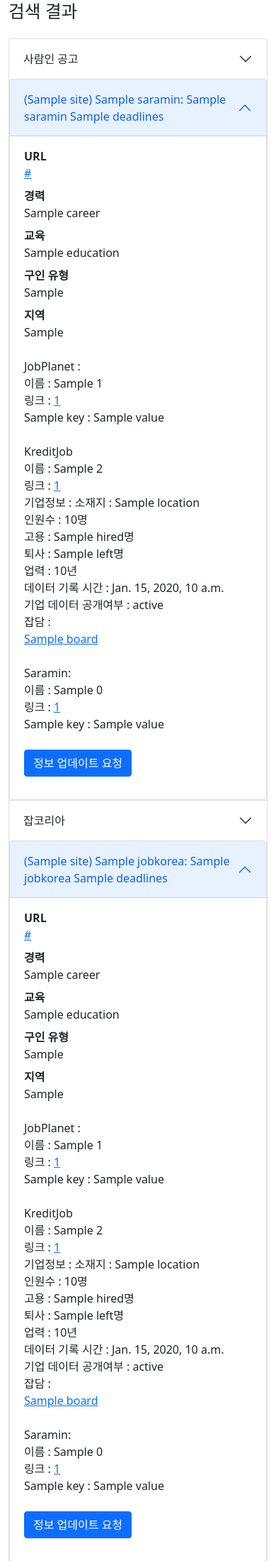
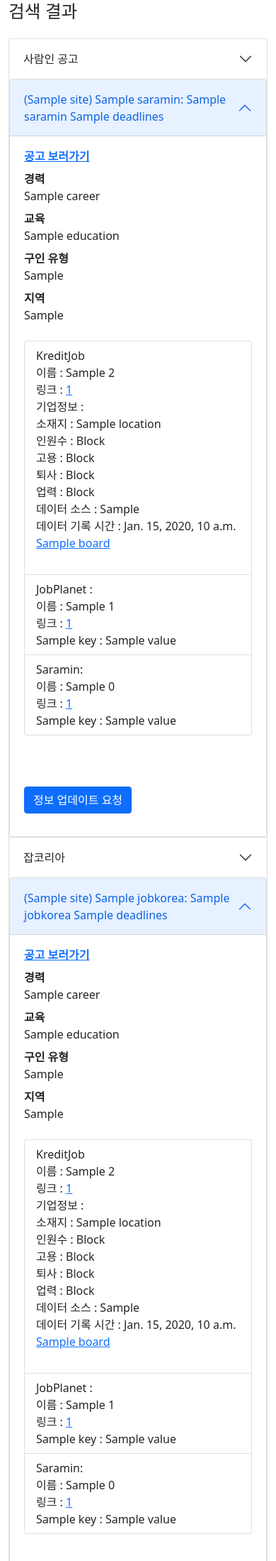
Before and after one commit to NGG-kang/Job-search-and-company-review, a Django app: template company_review/crawling/templates/index.html in a window 390 px wide, after a click that opens the changed part. Shown: the part 310-2509 px from the top of the page at 71% size. Run offline with Django 4.2, Linux system fonts and the light colour scheme; the template is opened without the code that fills it: most values are stand-ins (such as "Sample title", 1, 10 or a date in 2020); some libraries are stand-ins or nearby versions.

Commit message:
Feat: 템플릿 업데이트
1. 모바일 반응형
2. 기업정보 리스트
3. 크레딧잡 정보 추가

```diff
--- a/company_review/crawling/templates/base.html
+++ b/company_review/crawling/templates/base.html
@@ -10,7 +10,7 @@
 </head>
 
 <body>
-  <div class="container-sm ">
+  <div class="container-xxl ">
     {% include 'header.html' %}
     <div class="row mb-4">
       {% block tasks %}{% endblock tasks %}
--- a/company_review/crawling/templates/jobplanet.html
+++ b/company_review/crawling/templates/jobplanet.html
@@ -9,7 +9,7 @@ JobPlanet :
             <br>
             이름 : {{ obj.name }} <br/>
             링크 :
-            <a href="https://www.jobplanet.co.kr/companies/{{ obj.company_pk }}/">{{ obj.company_pk }}</a>
+            <a href="https://www.jobplanet.co.kr/companies/{{ obj.company_pk }}/" target="_blank">{{ obj.company_pk }}</a>
             <br/>
             {% for key, value in obj.data.items %}
                 {{ key }} : {{ value }}<br/>
@@ -19,7 +19,7 @@ JobPlanet :
         <br>
         이름 : {{ i.objs.1.name }} <br/>
         링크 :
-        <a href="https://www.jobplanet.co.kr/companies/{{ i.objs.1.company_pk }}/">{{ i.objs.1.company_pk }}</a>
+        <a href="https://www.jobplanet.co.kr/companies/{{ i.objs.1.company_pk }}/" target="_blank">{{ i.objs.1.company_pk }}</a>
         <br/>
         {% for key, value in i.objs.1.data.items %}
             {{ key }} : {{ value }}<br/>
--- a/company_review/crawling/templates/kreditjob/kreditjob.html
+++ b/company_review/crawling/templates/kreditjob/kreditjob.html
@@ -16,3 +16,4 @@ KreditJob
     : 매칭 없음
     <br/>
 {% endif %}
+<br>
--- a/company_review/crawling/templates/kreditjob/kreditjob_info.html
+++ b/company_review/crawling/templates/kreditjob/kreditjob_info.html
@@ -1,24 +1,36 @@
+{% load utils %}
 <br>
 이름 : {{ obj.name }} <br>
 링크 :
-<a href="https://www.kreditjob.com/company/{{ obj.company_pk }}/">{{ obj.company_pk }}</a>
+<a href="https://www.kreditjob.com/company/{{ obj.company_pk }}/" target="_blank">{{ obj.company_pk }}</a>
 <br>
-기업정보 :
+기업정보 : <br>
 소재지 : {{ obj.company_base_content.company_info.location }} <br>
-인원수 : {{ obj.company_base_content.company_summary.employee.total }}명 <br>
-고용 : {{ obj.company_base_content.company_summary.employee.hired }}명 <br>
-퇴사 : {{ obj.company_base_content.company_summary.employee.left }}명 <br>
-업력 : {{ obj.company_base_content.company_summary.info.age }}년 <br>
+{% if obj.company_base_content.company_status.employees %}
+    인원수 : Block <br>
+    고용 : Block <br>
+    퇴사 : Block <br>
+    업력 : Block <br>
+{% else %}
+    인원수 : {{ obj.company_base_content.company_employee.employees.NPS.total.employee }}명 / 동종 산업 평균 {{ obj.company_base_content.company_employee.employees.NPS.total.industryRate|percentage }}<br>
+    최근 1년 인원증가율 : {{ obj.company_base_content.company_employee.employees.NPS.hired.employee }}명 / {{ obj.company_base_content.company_employee.employees.NPS.hired.rate|percentage }}<br>
+    최근 1년 퇴사율: {{ obj.company_base_content.company_employee.employees.NPS.left.employee }}명 / {{ obj.company_base_content.company_employee.employees.NPS.left.rate|percentage }}<br>
+    업력 : {{ obj.company_base_content.company_summary.info.age }}년 <br>
+{% endif %}
+
+
+데이터 소스 : {{ obj.company_base_content.company_employee.defaultSource }} <br>
 데이터 기록 시간 : {{ obj.company_base_content.company_employee.employees.NPS.updatedAt }} <br>
-기업 데이터 공개여부 : {{ obj.company_base_content.company_status }} <br>
 
-잡담 : <br/>
-
-{% if obj.company_jobdam %}
-    {% for k in obj.company_jobdam.board %}
-        <a href="https://www.kreditjob.com/board/{{ k.JOBDOM_NO }}">{{ k.TITLE }}</a>
-        <br>
-    {% endfor %}
+{% if obj.company_base_content.company_status.board %}
+    {% if obj.company_jobdam.count >= 1 %}
+        {% for k in obj.company_jobdam.board %}
+            <a href="https://www.kreditjob.com/board/{{ k.JOBDOM_NO }}" target="_blank">{{ k.TITLE }}</a>
+            <br>
+        {% endfor %}
+    {% else %}
+        잡담: 0개
+    {% endif %}
 {% else %}
-    잡담 없음
+    잡담 : Block
 {% endif %}
--- a/company_review/crawling/templates/result_jobs.html
+++ b/company_review/crawling/templates/result_jobs.html
@@ -10,27 +10,31 @@
             {% comment %} 공고 정보 {% endcomment %}
             <div class="accordion-body">
                 <dl class="row">
-                    <dt class="col-sm-3">URL</dt>
-                    <dd><a href={{ i.url }}>{{ i.url }}</a></dd>
+                    <dt><a href={{ i.url }} target="_blank">공고 보러가기</a></dt>
+                    <dd></dd>
 
-                    <dt class="col-sm-3">경력</dt>
+                    <dt>경력</dt>
                     <dd class="col-sm-9">{{ i.career }}</dd>
 
-                    <dt class="col-sm-3">교육</dt>
+                    <dt>교육</dt>
                     <dd class="col-sm-9">{{ i.education }}</dd>
 
-                    <dt class="col-sm-3">구인 유형</dt>
+                    <dt>구인 유형</dt>
                     <dd class="col-sm-9">{{ i.employment_type }}</dd>
 
-                    <dt class="col-sm-3">지역</dt>
+                    <dt>지역</dt>
                     <dd class="col-sm-9">{{ i.work_place }}</dd>
                 </dl>
+                <ul class="list-group">
+                    <li class="list-group-item">{% include "kreditjob/kreditjob.html" %}</li>
+                    <li class="list-group-item">{% include "jobplanet.html" %}</li>
+                    <li class="list-group-item">{% include "saramin.html" %}</li>
+                </ul>
 
-                {% include "jobplanet.html" %}
                 <br>
-                {% include "kreditjob/kreditjob.html" %}
+
                 <br>
-                {% include "saramin.html" %}
+
                 <br>
                 <form hx-post="{% url 'update_company' %}" hx-trigger="click"
                       hx-swap="none">
@@ -40,8 +44,6 @@
                     </button>
                 </form>
             </div>
-
-
         </div>
     </div>
 </div>
--- a/company_review/crawling/templates/saramin.html
+++ b/company_review/crawling/templates/saramin.html
@@ -7,7 +7,7 @@ Saramin:
         {% for obj in i.objs.0 %}
             이름 : {{ obj.name }} <br>
             링크 :
-            <a href="https://www.saramin.co.kr/zf_user/company-info/view?csn={{ obj.company_pk }}">{{ obj.company_pk }}</a>
+            <a href="https://www.saramin.co.kr/zf_user/company-info/view?csn={{ obj.company_pk }}" target="_blank">{{ obj.company_pk }}</a>
             <br>
             {% for key, value in obj.data.items %}
                 {{ key }} : {{ value }}<br/>
@@ -17,7 +17,7 @@ Saramin:
         <br/>
         이름 : {{ i.objs.0.name }} <br>
         링크 :
-        <a href="https://www.saramin.co.kr/zf_user/company-info/view?csn={{ i.objs.0.company_pk }}">{{ i.objs.0.company_pk }}</a>
+        <a href="https://www.saramin.co.kr/zf_user/company-info/view?csn={{ i.objs.0.company_pk }}" target="_blank">{{ i.objs.0.company_pk }}</a>
         <br>
         {% for key, value in i.objs.0.data.items %}
             {{ key }} : {{ value }}<br/>
--- a/company_review/crawling/templatetags/utils.py
+++ b/company_review/crawling/templatetags/utils.py
@@ -6,3 +6,17 @@ register = template.Library()
 @register.filter
 def get_type(value):
     return type(value).__name__
+
+
+@register.filter
+def percentage(value):
+    if value:
+        return str(round((float(value) * 100), 0)) + "%"
+    return "None"
+
+
+@register.filter
+def is_bool(value):
+    if value == "true":
+        return True
+    return False
```
